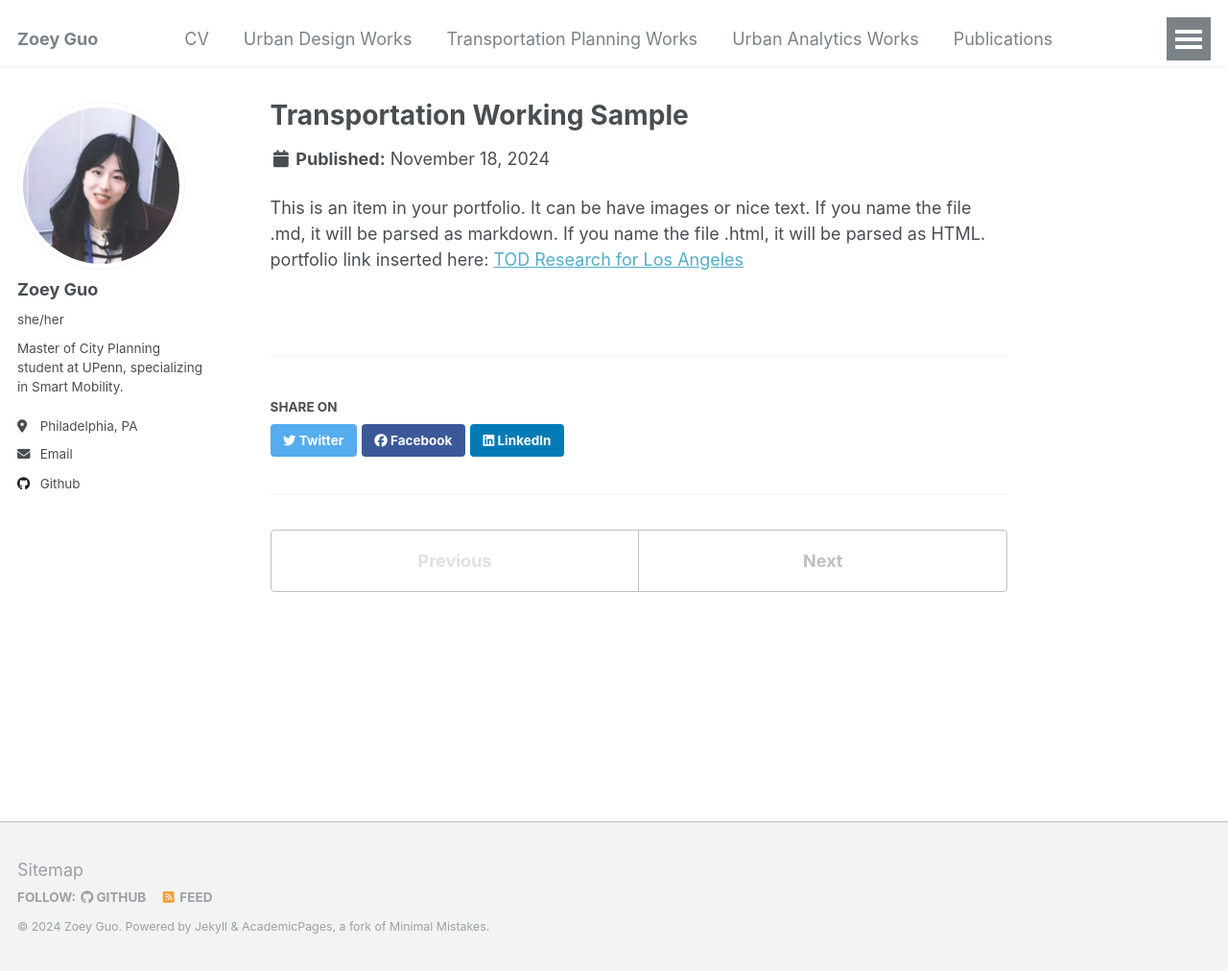
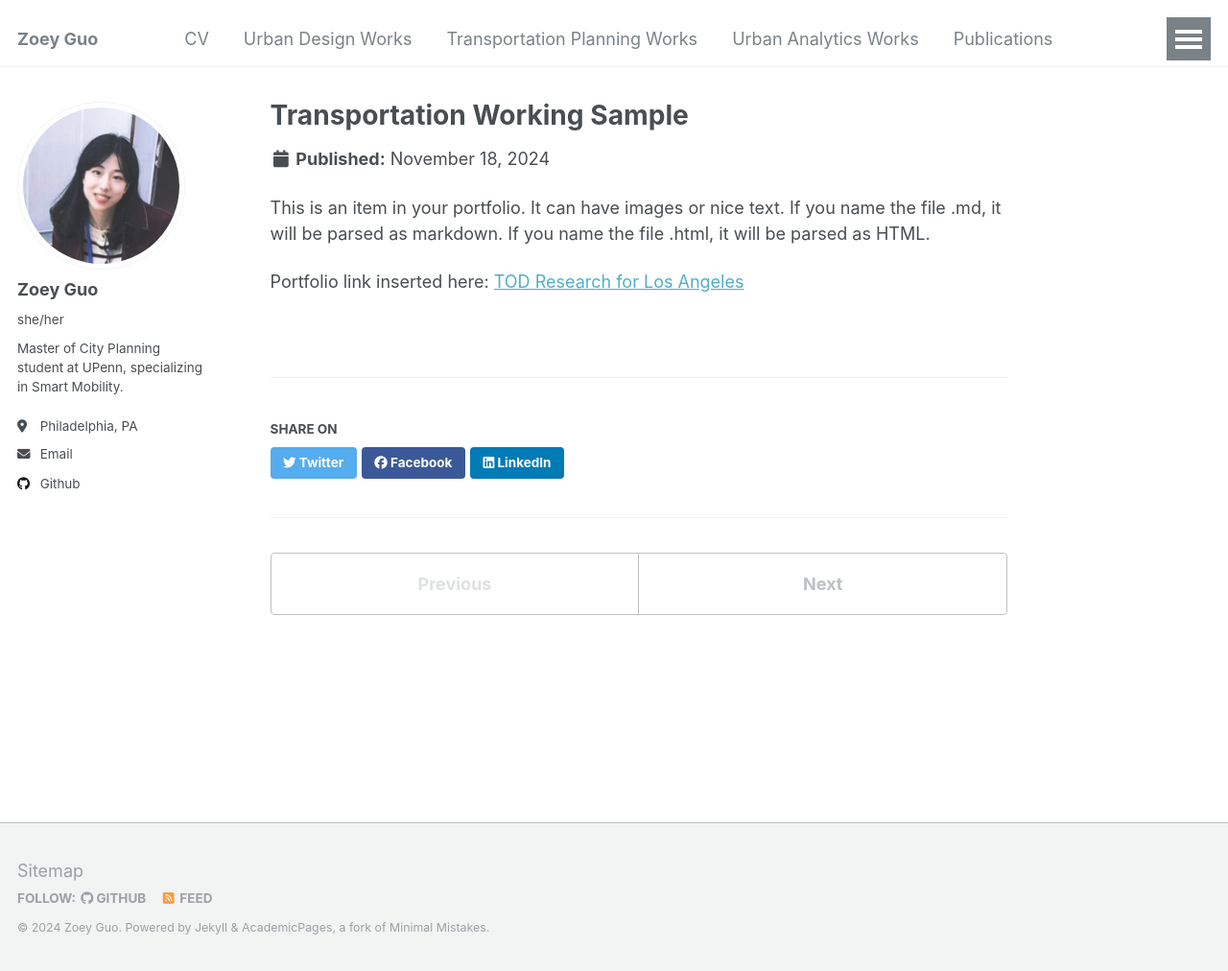
Before and after one commit to ZoeyGuo709/ZoeyGuo709.github.io, a Jekyll site: the page built from _portfolio/portfolio-1.md, in a window 1280 px wide and 1012 px high. Shown: the whole window at 96% size. Built offline with Jekyll 4.4.1, drawn with Linux system fonts in a browser that asks for light colours.

```diff
--- a/_portfolio/portfolio-1.md
+++ b/_portfolio/portfolio-1.md
@@ -4,5 +4,6 @@ excerpt: "Sample Of Working Sample<br/><img src='/images/Transp_Profile.png'>"
 collection: portfolio
 ---
 
-This is an item in your portfolio. It can be have images or nice text. If you name the file .md, it will be parsed as markdown. If you name the file .html, it will be parsed as HTML.
-portfolio link inserted here: [TOD Research for Los Angeles](D:\ZoeyGuo709.github.io\TransportationWork\TOD_Policy_ZiyiGuo.html, "TOD Research of Los Angeles")
+This is an item in your portfolio. It can have images or nice text. If you name the file .md, it will be parsed as markdown. If you name the file .html, it will be parsed as HTML.
+
+Portfolio link inserted here: [TOD Research for Los Angeles](/TransportationWork/TOD_Policy_ZiyiGuo.html "TOD Research of Los Angeles")
```
